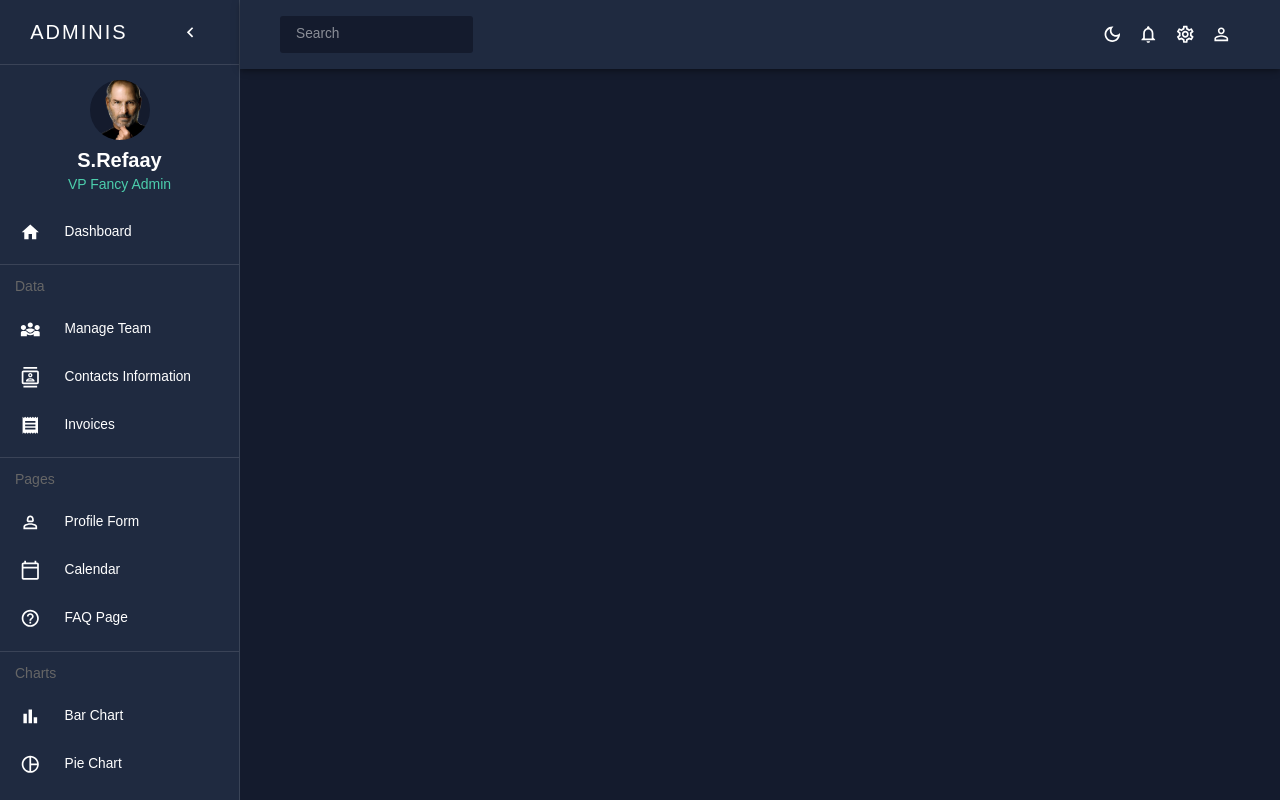
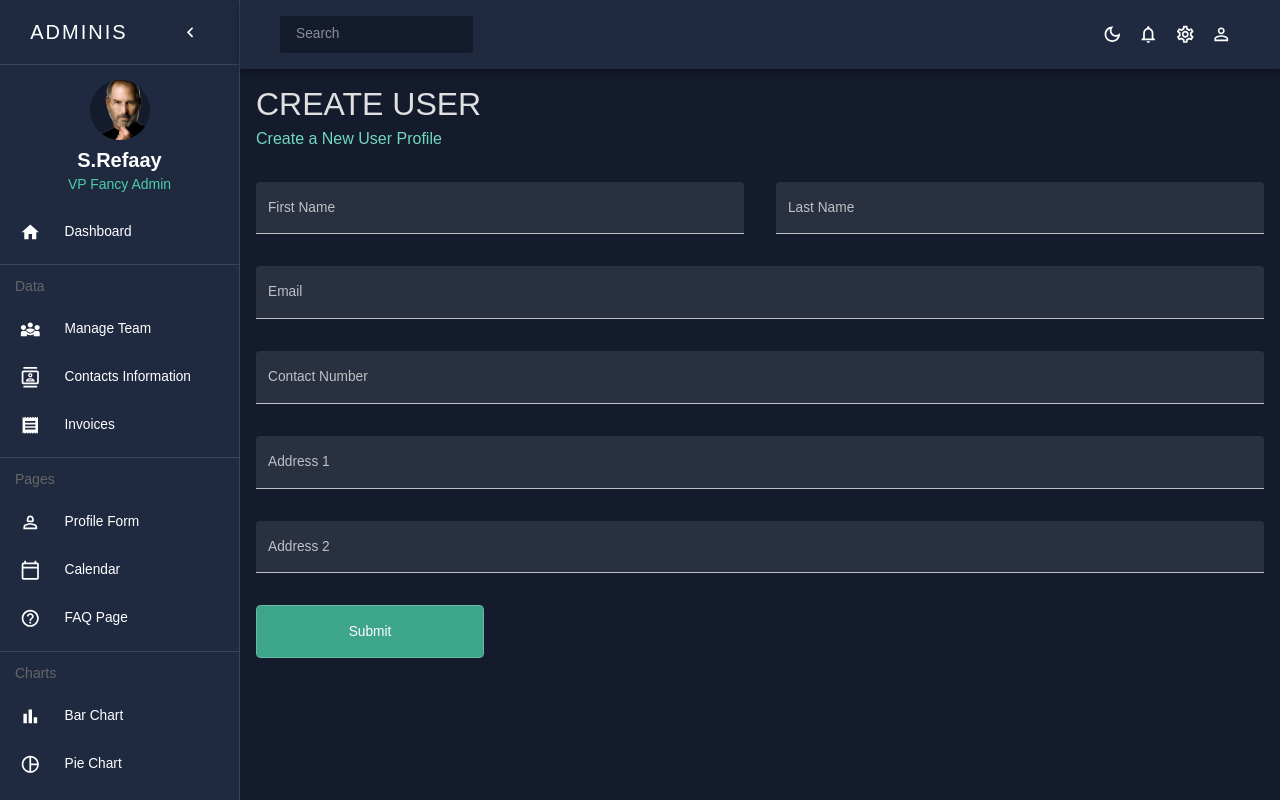
Before and after one commit to SamehRefaay/admin_dashboard_repo, a React (Create React App) app: page /profile in a window 1280 px wide. Built offline with nearby package versions, Linux system fonts and the light colour scheme.

Commit message:
finish profile form page

```diff
--- a/src/App.js
+++ b/src/App.js
@@ -4,7 +4,7 @@ import Topbar from './scenes/global/Topbar';
 import { Routes, Route } from 'react-router-dom';
 import Sidebar from './scenes/global/Sidebar';
 import { useState } from 'react';
-import { Dashborad, Team, Contacts, Invoices } from './scenes';
+import { Dashborad, Team, Contacts, Invoices, Profile } from './scenes';
 
 function App() {
 	const drawerWidth = 240;
@@ -50,7 +50,7 @@ function App() {
 								<Route path="/team" element={<Team />} />
 								<Route path="/contacts" element={<Contacts />} />
 								<Route path="/invoices" element={<Invoices />} />
-								{/* <Route path="/profile" element={<Profile />} /> */}
+								<Route path="/profile" element={<Profile />} />
 								{/* <Route path="/calendar" element={<Calendar />} /> */}
 								{/* <Route path="/profile" element={<User />} /> */}
 								{/* <Route path="/bar" element={<Bar />} /> */}
--- a/src/scenes/contacts/Contacts.jsx
+++ b/src/scenes/contacts/Contacts.jsx
@@ -10,17 +10,17 @@ const Contacts = () => {
 	const colors = tokens(theme.palette.mode);
 	const columns = [
 		{ field: 'id', headerName: 'ID', flex: 0.5 },
-		{ field: 'registrarId', headerName: 'Registrar Id', flex: 1 },
+		{ field: 'registrarId', headerName: 'Registrar Id' },
 		{
 			field: 'name',
 			headerName: 'Name',
 			flex: 1,
 			cellClassName: 'name-column--cell',
 		},
-		{ field: 'age', headerName: 'Age' },
+		{ field: 'age', headerName: 'Age', flex: 0.5 },
 		{ field: 'phone', headerName: 'Phone', flex: 1 },
-		{ field: 'email', headerName: 'Email', flex: 1.5 },
-		{ field: 'address', headerName: 'Address', flex: 2 },
+		{ field: 'email', headerName: 'Email', flex: 1 },
+		{ field: 'address', headerName: 'Address', flex: 1 },
 		{ field: 'city', headerName: 'City' },
 		{ field: 'zipCode', headerName: 'Zip Code' },
 	];
--- a/src/scenes/global/Sidebar.jsx
+++ b/src/scenes/global/Sidebar.jsx
@@ -219,9 +219,17 @@ const Sidebar = ({ drawerWidth, appBarHeight, open, handleDrawerClose }) => {
 			)}
 			<List>
 				{[
-					{ text: 'Profile Form', icon: <Person2OutlinedIcon /> },
-					{ text: 'Calendar', icon: <CalendarTodayOutlinedIcon /> },
-					{ text: 'FAQ Page', icon: <HelpOutlineOutlinedIcon /> },
+					{
+						text: 'Profile Form',
+						link: '/profile',
+						icon: <Person2OutlinedIcon />,
+					},
+					{
+						text: 'Calendar',
+						link: '/calendar',
+						icon: <CalendarTodayOutlinedIcon />,
+					},
+					{ text: 'FAQ Page', link: '/faq', icon: <HelpOutlineOutlinedIcon /> },
 				].map((item, index) => (
 					<ListItem key={item.text} disablePadding sx={{ display: 'block' }}>
 						<ListItemButton
@@ -230,6 +238,8 @@ const Sidebar = ({ drawerWidth, appBarHeight, open, handleDrawerClose }) => {
 								justifyContent: open ? 'initial' : 'center',
 								px: 2.5,
 							}}
+							LinkComponent="a"
+							href={item.link}
 						>
 							<ListItemIcon
 								sx={{
--- a/src/scenes/index.js
+++ b/src/scenes/index.js
@@ -2,3 +2,4 @@ export { default as Dashborad } from './dashboard/Dashboard';
 export { default as Team } from './team/Team';
 export { default as Contacts } from './contacts/Contacts';
 export { default as Invoices } from './invoices/Invoices';
+export { default as Profile } from './profile/Profile';
--- /dev/null
+++ b/src/scenes/profile/Profile.jsx
@@ -0,0 +1,169 @@
+import { Box, Grid, TextField, useTheme } from '@mui/material';
+import React from 'react';
+import { Formik } from 'formik';
+import * as yup from 'yup';
+import Header from '../../components/Header';
+import { tokens } from '../../theme';
+
+const Profile = () => {
+	const theme = useTheme();
+	const colors = tokens(theme.palette.mode);
+
+	const handleFormSubmit = values => {
+		console.log(values);
+	};
+
+	const initialValues = {
+		firstName: '',
+		lastName: '',
+		email: '',
+		contact: '',
+		address1: '',
+		address2: '',
+	};
+
+	const phoneRegEx =
+		/^((\+[1-9]{1,4}[ -]?)|(\([0-9]{2,3}\)[ -]?)|([0-9]{2,4})[ -]?)*?[0-9]{3,4}[ -]?[0-9]{3,4}$/;
+
+	const userSchema = yup.object().shape({
+		firstName: yup.string().required('required'),
+		lastName: yup.string().required('required'),
+		email: yup.string().email('invalid email').required('required'),
+		contact: yup
+			.string()
+			.matches(phoneRegEx, 'Phone number is not valid')
+			.required('required'),
+		address1: yup.string().required('required'),
+		address2: yup.string().required('required'),
+	});
+
+	return (
+		<Box p={2}>
+			<Header title="CREATE USER" subtitle="Create a New User Profile" />
+			<Box mt={4}>
+				<Formik
+					onSubmit={handleFormSubmit}
+					initialValues={initialValues}
+					validationSchema={userSchema}
+				>
+					{({
+						values,
+						errors,
+						touched,
+						handleBlur,
+						handleChange,
+						handleSubmit,
+					}) => (
+						<form onSubmit={handleSubmit}>
+							<Grid container spacing={4}>
+								<Grid item xs={12} sm={6}>
+									<TextField
+										fullWidth
+										variant="filled"
+										type="text"
+										label="First Name"
+										name="firstName"
+										value={values.firstName}
+										onBlur={handleBlur}
+										onChange={handleChange}
+										error={!!touched.firstName && !!errors.firstName}
+										helperText={touched.firstName && errors.firstName}
+									/>
+								</Grid>
+								<Grid item xs={12} sm={6}>
+									<TextField
+										fullWidth
+										variant="filled"
+										type="text"
+										label="Last Name"
+										name="lastName"
+										value={values.lastName}
+										onBlur={handleBlur}
+										onChange={handleChange}
+										error={!!touched.lastName && !!errors.lastName}
+										helperText={touched.lastName && errors.lastName}
+									/>
+								</Grid>
+								<Grid item xs={12}>
+									<TextField
+										fullWidth
+										variant="filled"
+										type="text"
+										label="Email"
+										name="email"
+										value={values.email}
+										onBlur={handleBlur}
+										onChange={handleChange}
+										error={!!touched.email && !!errors.email}
+										helperText={touched.email && errors.email}
+									/>
+								</Grid>
+								<Grid item xs={12}>
+									<TextField
+										fullWidth
+										variant="filled"
+										type="text"
+										label="Contact Number"
+										name="contact"
+										value={values.contact}
+										onBlur={handleBlur}
+										onChange={handleChange}
+										error={!!touched.contact && !!errors.contact}
+										helperText={touched.contact && errors.contact}
+									/>
+								</Grid>
+								<Grid item xs={12}>
+									<TextField
+										fullWidth
+										variant="filled"
+										type="text"
+										label="Address 1"
+										name="address1"
+										value={values.address1}
+										onBlur={handleBlur}
+										onChange={handleChange}
+										error={!!touched.address1 && !!errors.address1}
+										helperText={touched.address1 && errors.address1}
+									/>
+								</Grid>
+								<Grid item xs={12}>
+									<TextField
+										fullWidth
+										variant="filled"
+										type="text"
+										label="Address 2"
+										name="address2"
+										value={values.address2}
+										onBlur={handleBlur}
+										onChange={handleChange}
+										error={!!touched.address2 && !!errors.address2}
+										helperText={touched.address2 && errors.address2}
+									/>
+								</Grid>
+								<Grid item xs={12} sm={3}>
+									<TextField
+										fullWidth
+										type="submit"
+										onSubmit={handleSubmit}
+										color="secondary"
+										sx={{
+											backgroundColor: colors.greenAccent[600],
+											borderRadius: '5px',
+											':hover': {
+												backgroundColor: colors.greenAccent[500],
+											},
+										}}
+									>
+										Create New User
+									</TextField>
+								</Grid>
+							</Grid>
+						</form>
+					)}
+				</Formik>
+			</Box>
+		</Box>
+	);
+};
+
+export default Profile;
--- a/src/scenes/team/Team.jsx
+++ b/src/scenes/team/Team.jsx
@@ -59,7 +59,7 @@ const Team = () => {
 		},
 	];
 	return (
-		<Box p={'20px'}>
+		<Box p={2}>
 			<Header title={'Team'} subtitle="Manging the team members" />
 			<Box
 				mt="20px"
```
